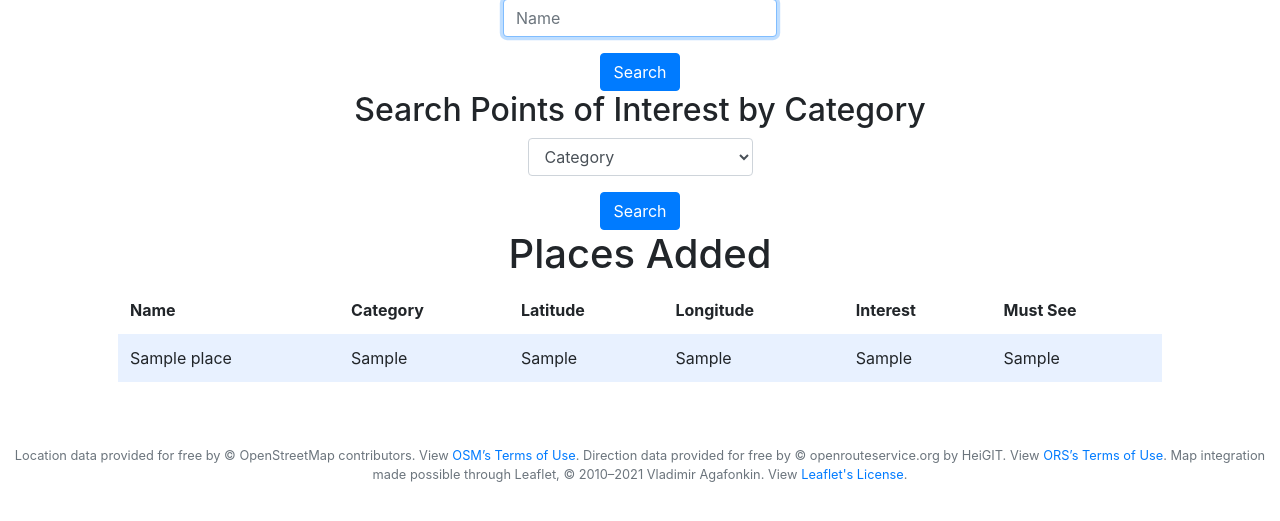
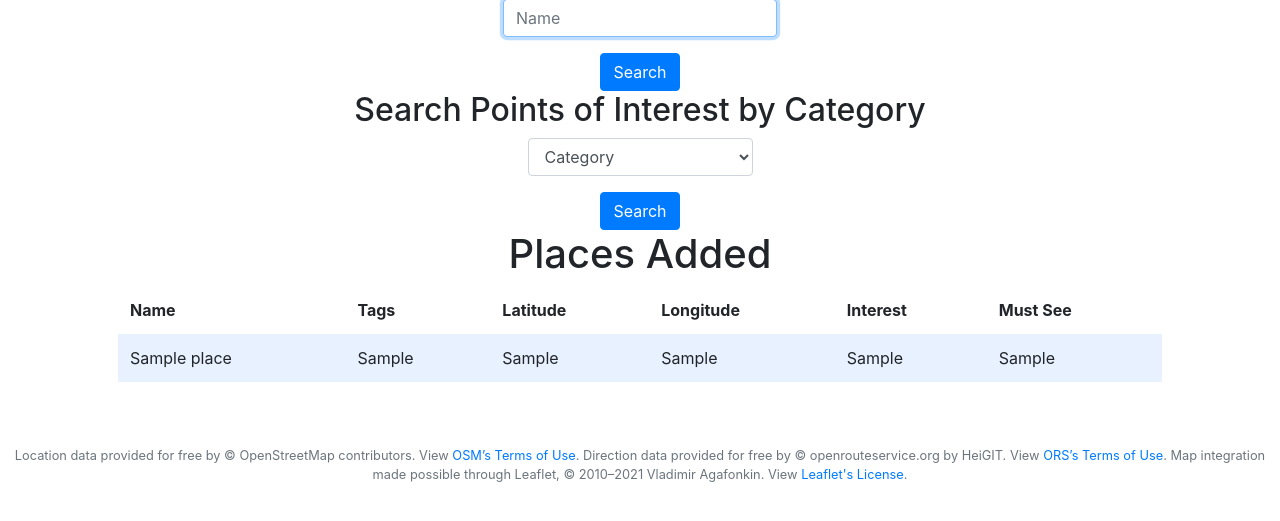
Before and after one commit to rptomey/cs50-trip, a Flask app: template templates/places.html in a window 1280 px wide. Shown: the part 227-748 px from the top of the page. Run offline with Flask 2, Linux system fonts and the light colour scheme; the template is opened without the code that fills it: most values are stand-ins (such as "Sample title", 1, 10 or a date in 2020); some libraries are stand-ins or nearby versions.

Commit message:
updates to place adding

```diff
--- a/application.py
+++ b/application.py
@@ -380,7 +380,7 @@ def places():
         # Get the values from the form submit
         place_id = request.form.get("place_id")
         place_name = request.form.get("place_name")
-        place_category = request.form.get("place_category")
+        place_tags = request.form.get("place_tags")
         place_lat = request.form.get("place_lat")
         place_long = request.form.get("place_long")
         place_interest = request.form.get("place_interest")
@@ -392,15 +392,21 @@ def places():
             place_must_see = 0
 
         # Handle empty fields
-        if not place_id or not place_name or not place_category or not place_lat or not place_long or not place_interest:
+        if not place_id or not place_name or not place_tags or not place_lat or not place_long or not place_interest:
             return apology("missing place details", 400)
 
         # Add location to places table
         con = sqlite3.connect("trip.db")
         cur = con.cursor()
 
-        # TODO: Handle place already added
-        cur.execute("INSERT INTO places (trip_id, user_id, place_id, place_name, place_category, place_lat, place_long, place_interest, must_see) VALUES (?, ?, ?, ?, ?, ?, ?, ?, ?)", trip_id, user_id, place_id, place_name, place_category, place_lat, place_long, place_interest, place_must_see)
+        # Check if user has already added the place
+        rows = cur.execute("SELECT * FROM places WHERE trip_id = ? AND user_id = ? AND place_id = ?", trip_id, user_id, place_id)
+
+        if len(rows) > 0:
+            con.close()
+            return apology("place already added", 400)
+
+        cur.execute("INSERT INTO places (trip_id, user_id, place_id, place_name, place_tags, place_lat, place_long, place_interest, must_see) VALUES (?, ?, ?, ?, ?, ?, ?, ?, ?)", trip_id, user_id, place_id, place_name, place_tags, place_lat, place_long, place_interest, place_must_see)
         con.close()
         return redirect("/places")
 
--- a/templates/places-results.html
+++ b/templates/places-results.html
@@ -26,8 +26,9 @@
 
         for (let i = 0; i < places.length; i++) {
             let point = places[i];
+            let pointId = point.id;
             let pointLat = point.lat;
-            let pointLong = point.long;
+            let pointLong = point.lon;
             let pointTags = point.tags;
             let pointName = pointTags.name;
             let popupHTML = "<ul><li><b>Name:</b> "
@@ -40,6 +41,8 @@
                 + pointTags
                 + "</li><form action='/places' method='post'><input type='hidden' name='place_name' value="
                 + pointName
+                + "><input type='hidden' name='place_id' value="
+                + pointId
                 + "><input type='hidden' name='place_lat' value="
                 + pointLat
                 + "><input type='hidden' name='place_long' value="
--- a/templates/places.html
+++ b/templates/places.html
@@ -43,7 +43,7 @@
                     Name
                 </th>
                 <th>
-                    Category
+                    Tags
                 </th>
                 <th>
                     Latitude
@@ -66,7 +66,7 @@
                     {{ place.place_name }}
                 </td>
                 <td>
-                    {{ place.place_category }}
+                    {{ place.place_tags }}
                 </td>
                 <td>
                     {{ place.place_lat }}
```
Also changed, not shown: trip.db.
